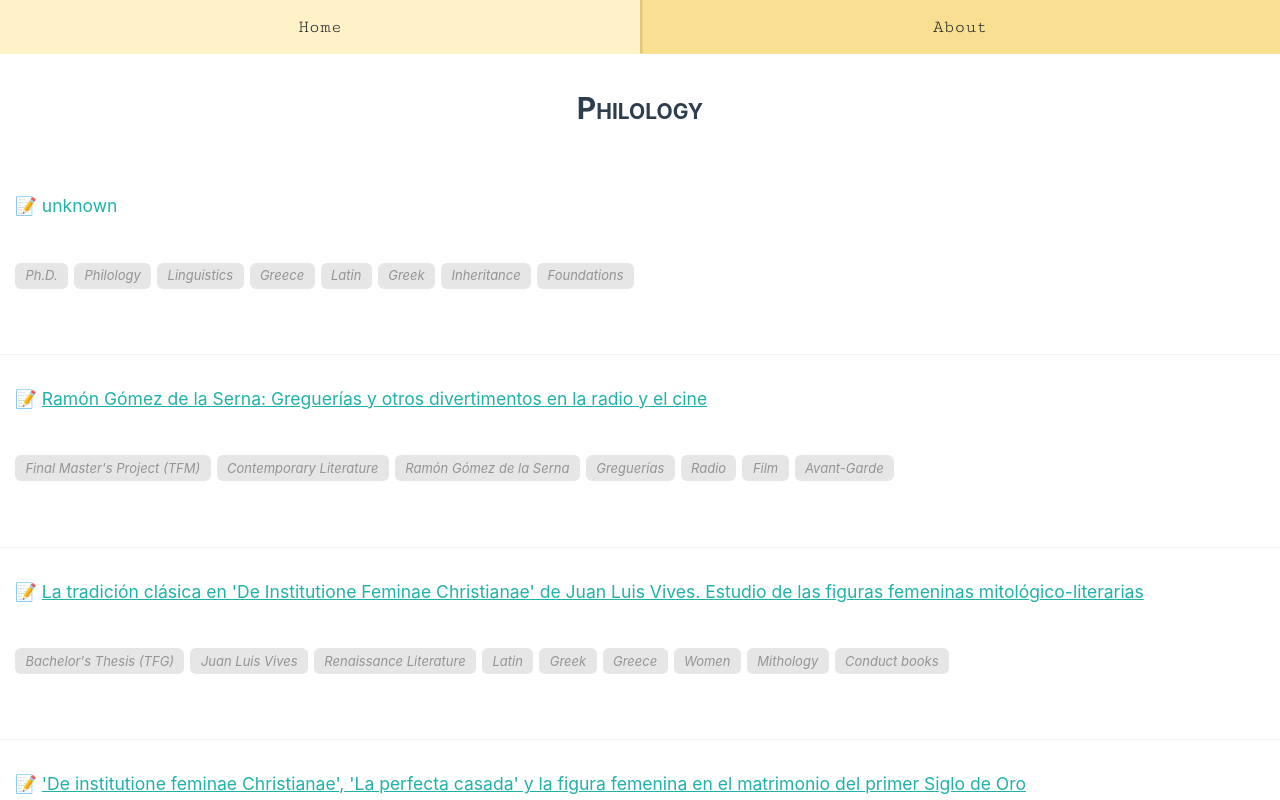
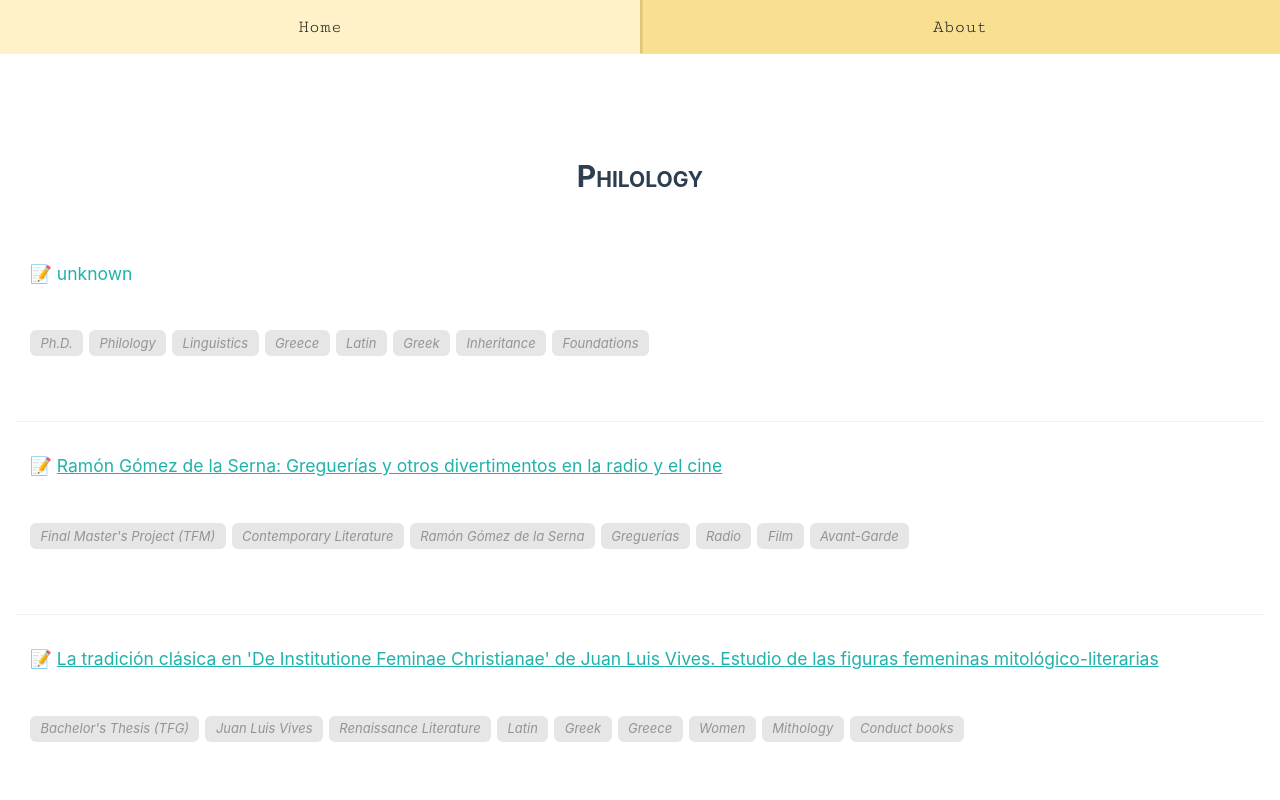
Before and after one commit to maremarismaria/mariamorales-wiki, a Vue app: page /philology/articles in a window 1280 px wide. Shown: the top 800 px of the page. Built offline with nearby package versions, Linux system fonts and the light colour scheme.

Commit message:
:lipstick: Styles

```diff
--- a/package.json
+++ b/package.json
@@ -55,9 +55,5 @@
   },
   "os": [
     "linux"
-  ],
-  "engines": {
-    "node": "18.14.0",
-    "npm": "9.3.1"
-  }
+  ]
 }
--- a/src/App.vue
+++ b/src/App.vue
@@ -25,11 +25,6 @@ import { RouterLink, RouterView } from "vue-router";
 #app header,
 #app header .nav {
   width: 100%;
-}
-
-#app header .nav {
-  position: fixed;
-  top: 0;
 }
 
 #app header .nav ul {
@@ -64,7 +59,4 @@ import { RouterLink, RouterView } from "vue-router";
   font-size: 1.2em;
 }
 
-#app header + main {
-  padding-top: calc(var(--main-nav-height) + 0.6em);
-}
 </style>
--- a/src/views/AboutView.vue
+++ b/src/views/AboutView.vue
@@ -59,9 +59,8 @@ defineOptions({
 </template>
 
 <style scoped>
-main.about,
-footer {
-  margin-top: 6em;
+main.about {
+  margin-top: 3.5em;
   padding: 1em;
 }
 
@@ -121,5 +120,7 @@ main.about p.profile-bio {
 footer {
   color: var(--vt-c-indigo);
   text-align: center;
+  margin-top: 6em;
+  padding: 1em;
 }
 </style>
--- a/src/views/EngineeringView.vue
+++ b/src/views/EngineeringView.vue
@@ -22,6 +22,11 @@ defineOptions({
 </template>
 
 <style scoped>
+main.engineering {
+  margin-top: 3.5em;
+  padding: 1em;
+}
+
 h1 {
   padding: 1em 0;
   text-align: center;
--- a/src/views/PhilologyView.vue
+++ b/src/views/PhilologyView.vue
@@ -22,6 +22,11 @@ defineOptions({
 </template>
 
 <style scoped>
+main.philology {
+  margin-top: 3.5em;
+  padding: 1em;
+}
+
 h1 {
   padding: 1em 0;
   text-align: center;
```
Also changed, not shown: 9 other files (tests, documents, lock files or other folders).
